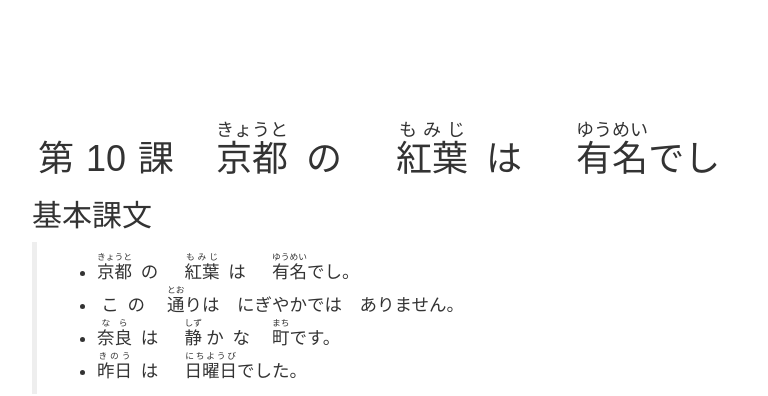
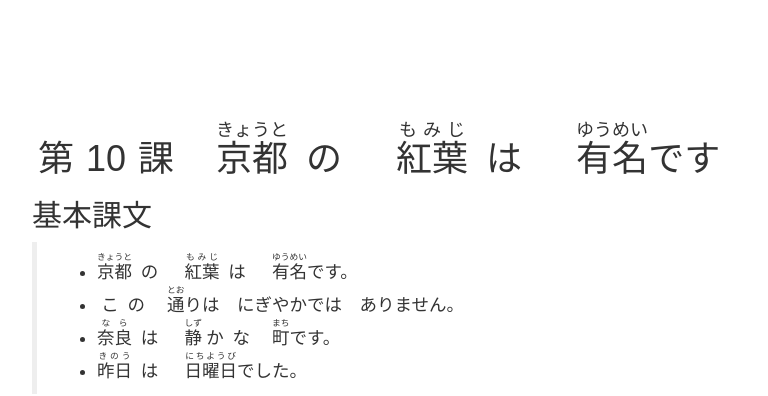
Before and after one commit to wizicer/LearnJapan, a Jekyll site: the page built from uwp/l/lesson10.md, in a window 1280 px wide and 900 px high. Shown: the top 396 px of the window, without its empty margins (38-806 px from the left). Built offline with Jekyll 4.4.1, drawn with Linux system fonts in a browser that asks for light colours.

Commit message:
fix issues

```diff
--- a/_data/lessons.yml
+++ b/_data/lessons.yml
@@ -726,9 +726,9 @@ l9:
     * 　李：好吧。(喝了一点儿)不太好喝。
 l10:
   title: >
-    !京都(きょうと)の　!紅葉(もみじ)は　!有名(ゆうめい)でし
-  basic4: |
-    > * !京都(きょうと)の　!紅葉(もみじ)は　!有名(ゆうめい)でし。
+    !京都(きょうと)の　!紅葉(もみじ)は　!有名(ゆうめい)です
+  basic4: |
+    > * !京都(きょうと)の　!紅葉(もみじ)は　!有名(ゆうめい)です。
     > * この　!通(とお)りは　にぎやかでは　ありません。
     > * !奈良(なら)は　!静(しず)かな　!町(まち)です。
     > * !昨日(きのう)は　!日曜日(にちようび)でした。
@@ -2764,7 +2764,7 @@ l37:
   basic4: |
     > * !優勝(ゆうしょう)すれば，オリンピックに!出場(しゅつじょう)することができます。
     > * !天安門(てんあんもん)へ!行(い)くなら，!地下鉄(ちかてつ)が!便利(べんり)ですよ。
-    > * !映画(えいが)でも!見(み)に!行(い)きませんか　。
+    > * !映画(えいが)でも!見(み)に!行(い)きませんか。
     > * パーティーで，!戴(たい)さんとか!楊(よう)さんとか，いろいろな!人(ひと)に!会(あ)いました。
   basicc: |
     * Ａ　甲：!陳(ちん)さんの!携帯(けいたい)!電話(でんわ)の!番号(ばんごう)が!分(わ)からないんですが…
```
Also changed, not shown: _data/words.csv.
